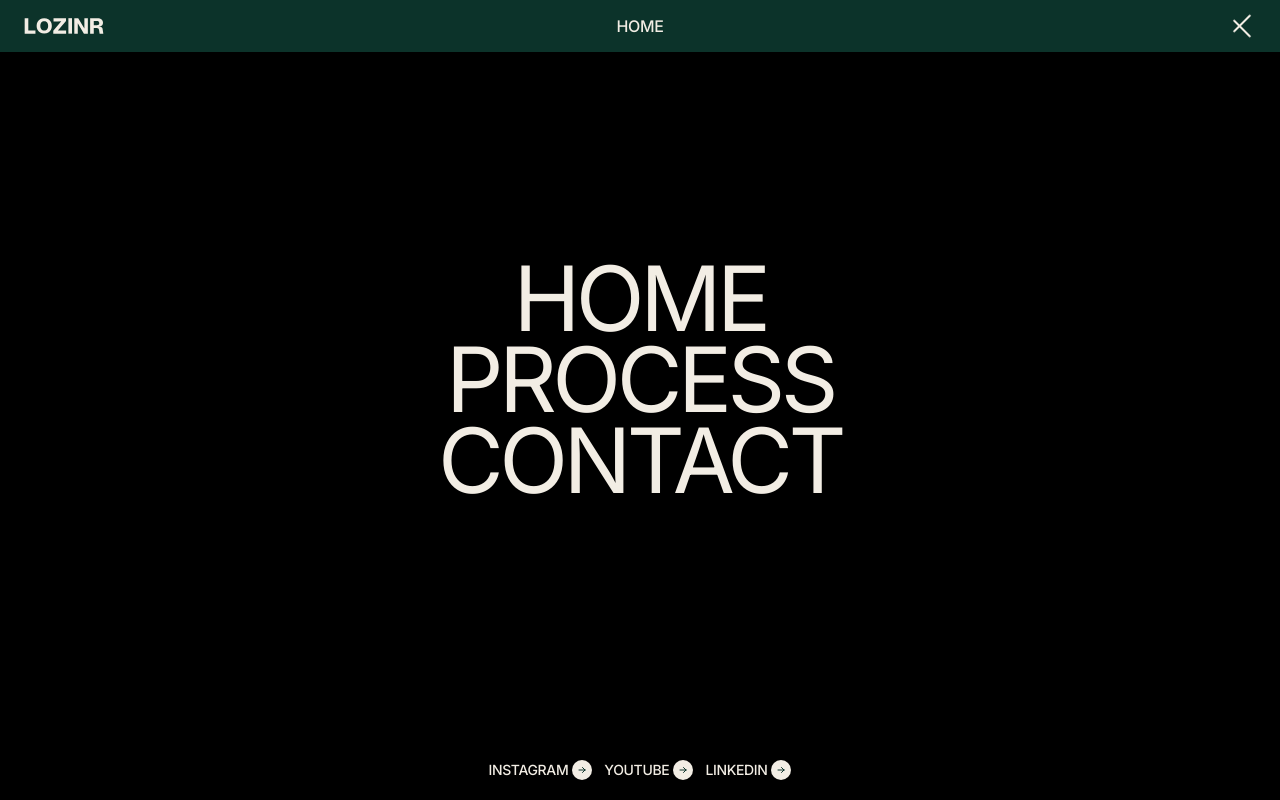
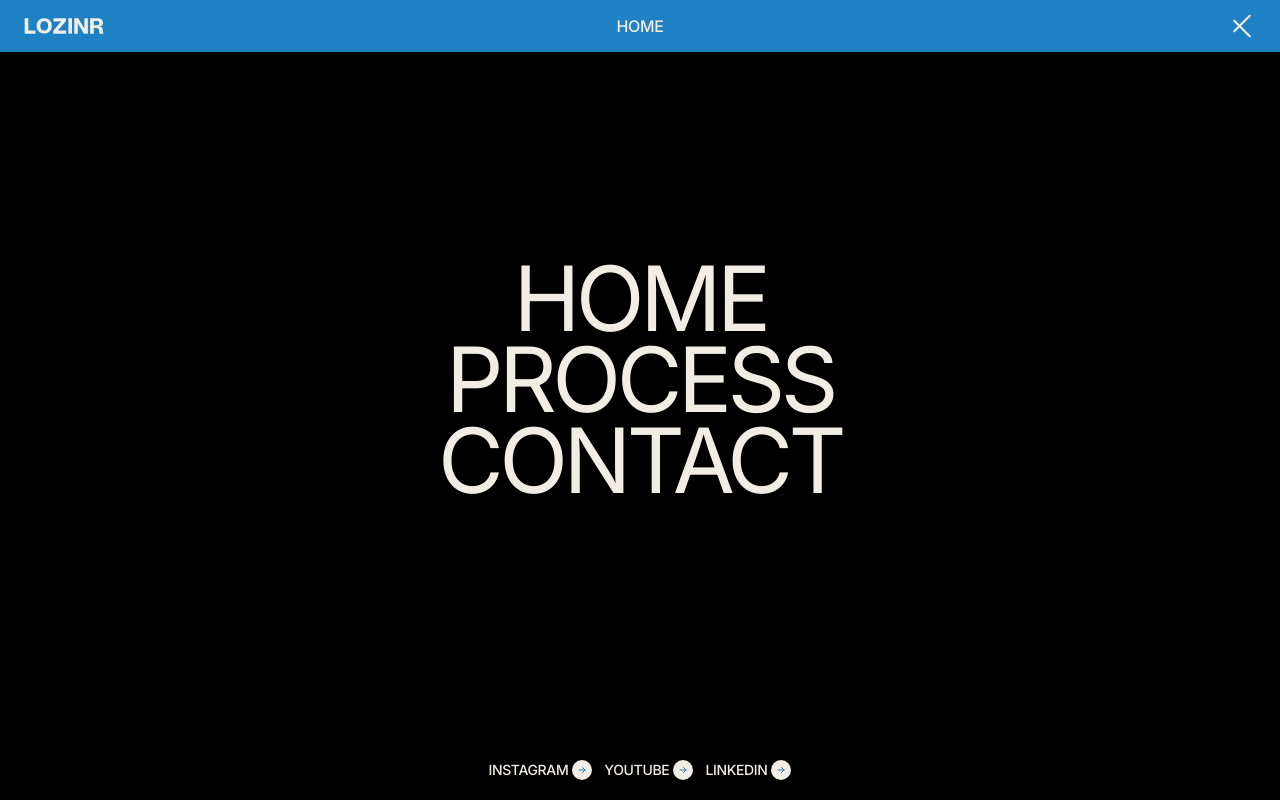
Before and after one commit to adnanakifdesigner/New-02, a Next.js app: page / in a window 1280 px wide. Both pictures are taken after a click on the button "Toggle menu". Shown: the top 800 px of the page. Built offline with nearby package versions, Linux system fonts and the light colour scheme.

Commit message:
refactor: update header and menu colors to blue
Replace dark green with blue for header, menu, and social links.

Co-authored-by: adnan <222922853+adnanakifdesigner@users.noreply.github.com>

```diff
--- a/components/header.tsx
+++ b/components/header.tsx
@@ -191,7 +191,7 @@ export default function Header({ onWorkClick }: HeaderProps) {
       >
         <div
           className="flex items-center justify-between gap-4 py-3 px-4 lg:px-6 w-full"
-          style={{ backgroundColor: '#0C332A' }}
+          style={{ backgroundColor: '#1E81C4' }}
         >
           {/* Logo - Left Side */}
           <motion.div
@@ -279,7 +279,7 @@ export default function Header({ onWorkClick }: HeaderProps) {
       <AnimatePresence>
         {isMounted && isMenuOpen && (
           <motion.div
-            className="fixed inset-0 bg-[#0C332A] backdrop-blur-sm z-40"
+            className="fixed inset-0 bg-[#1E81C4] backdrop-blur-sm z-40"
             initial={{ opacity: 0 }}
             animate={{ opacity: 1 }}
             exit={{ opacity: 0 }}
@@ -310,7 +310,7 @@ export default function Header({ onWorkClick }: HeaderProps) {
                 return (
                   <motion.div
                     key={link}
-                    className={`text-[70px] lg:text-[90px] tracking-tighter font-regular cursor-pointer transition-colors ${isActive ? 'text-[#F2EDE4]' : 'text-[#F2EDE4] hover:text-[#0C332A]'
+                    className={`text-[70px] lg:text-[90px] tracking-tighter font-regular cursor-pointer transition-colors ${isActive ? 'text-[#F2EDE4]' : 'text-[#F2EDE4] hover:text-[#1E81C4]'
                       }`}
                     initial={{ opacity: 0.3, y: -40 }}
                     animate={isMenuOpen ? { opacity: 1, y: 0 } : { opacity: 0.3, y: -40 }}
@@ -354,11 +354,11 @@ export default function Header({ onWorkClick }: HeaderProps) {
                   >
                     <span className="text-[14px] text-[#F2EDE4] tracking-tight font-medium">{social.name}</span>
                     <motion.div
-                      className="relative w-5 h-5 flex items-center justify-center rounded-full bg-[#F2EDE4] group-hover:bg-[#0C332A] transition-colors duration-300"
+                      className="relative w-5 h-5 flex items-center justify-center rounded-full bg-[#F2EDE4] group-hover:bg-[#1E81C4] transition-colors duration-300"
                       transition={{ duration: 0.3 }}
                     >
                       <motion.svg
-                        className="w-3 h-3 text-[#0C332A] group-hover:text-[#F2EDE4] transition-colors duration-300"
+                        className="w-3 h-3 text-[#1E81C4] group-hover:text-[#F2EDE4] transition-colors duration-300"
                         fill="none"
                         stroke="currentColor"
                         viewBox="0 0 24 24"
```
